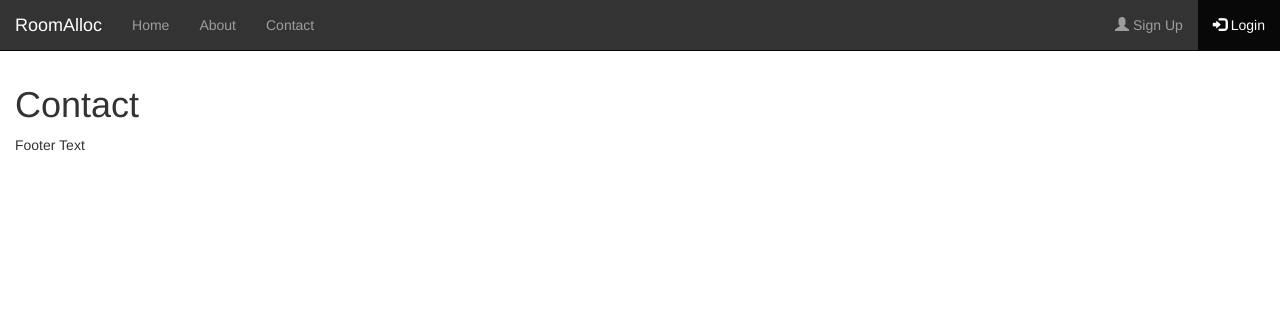
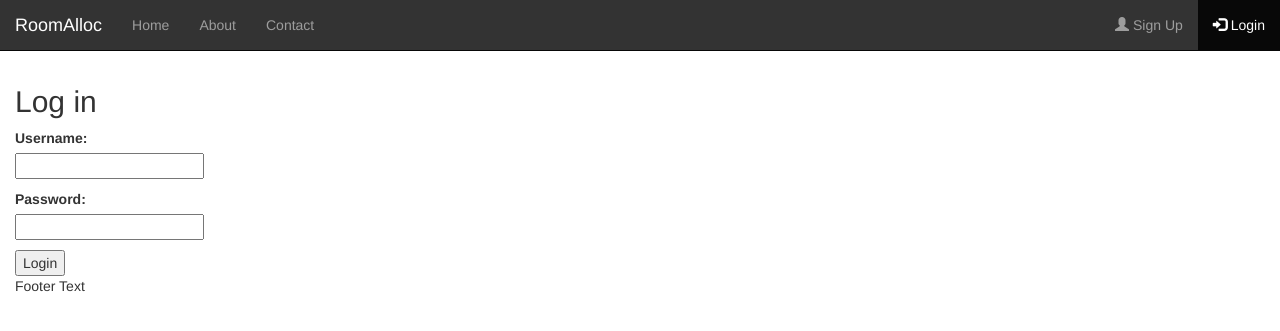
Before and after one commit to cnguyenm/RoomAlloc, a Django app: page /account/login/ in a window 1280 px wide. Shown: the top 331 px of the page. Run offline with Django 3.2, Linux system fonts and the light colour scheme; some libraries are stand-ins or nearby versions.

Commit message:
login, logout work

```diff
--- a/roomalloc/forms.py
+++ b/roomalloc/forms.py
@@ -16,6 +16,11 @@ class SignUpForm(UserCreationForm):
         fields = ('username', 'email', 'password1', 'password2')
 
 
+class SignInForm(forms.Form):
+    username = forms.CharField()
+    password = forms.CharField(widget=forms.PasswordInput)
+
+
 class UserForm(UserCreationForm):
     class Meta:
         model = User
--- a/roomalloc/templates/roomalloc/public/login.html
+++ b/roomalloc/templates/roomalloc/public/login.html
@@ -3,6 +3,30 @@
 
 {% block container %}
 
-<h1>Contact</h1>
+<h2>Log in </h2>
+
+{% if error_msg %}
+
+{{ error_msg }}
+
+{% endif %}
+
+<form method="post">
+    {% csrf_token %}
+
+    {% for field in form %}
+        <p>
+            {{ field.label_tag }}<br>
+            {{ field }}
+
+            {% if field.help_text %}
+            <small style="color: grey">{{ field.help_text|safe }}</small>
+            {% endif %}
+        </p>
+
+    {% endfor %}
+
+    <button type="submit">Login</button>
+</form>
 
 {% endblock %}
--- a/roomalloc/templates/roomalloc/user/user_home.html
+++ b/roomalloc/templates/roomalloc/user/user_home.html
@@ -4,4 +4,6 @@
 
 You are in user home
 
+Hello {{ request.user.username }}
+
 {% endblock %}
--- a/roomalloc/urls.py
+++ b/roomalloc/urls.py
@@ -15,10 +15,12 @@ urlpatterns = [
     url(r'^public/contact/$', public.contact, name='contact'),
 
     # account
-    url(r'^account/signup/$', account.signup, name='signup'),
+    url(r'^account/signup/$', account.signup , name='signup'),
     url(r'^account/login/$' , account.log_in , name='login'),
     url(r'^account/logout/$', account.log_out, name='logout'),
 
     # user
-    url(r'^user/$'          , user.home  , name='user_home'),
+    url(r'^user/$'          , user.home     , name='user_home'),
+    url(r'^user/reserve/$'  , user.reserve  , name='user_reserve'),
+    url(r'^user/explore/$'  , user.explore  , name='user_explore'),
 ]
--- a/roomalloc/view/account.py
+++ b/roomalloc/view/account.py
@@ -5,14 +5,17 @@ account.py:
 Deal with operation with account
 
 """
-from django.contrib.auth import login, authenticate
+from django.contrib.auth import login, logout, authenticate
 from django.contrib.auth.forms import UserCreationForm
 from django.shortcuts import render, redirect
 from django.http import HttpResponse
+from django.urls import reverse
 
-from roomalloc.forms import UserForm, ProfileForm, SignUpForm
+from django.contrib.auth.models import Group
 
-from roomalloc.const import Template
+from roomalloc.forms import UserForm, ProfileForm, SignUpForm, SignInForm
+
+from roomalloc.const import Template, GroupName
 from roomalloc.const import TplConst as T
 # Create your views here.
 
@@ -27,13 +30,20 @@ def signup(request):
             user = form.save()
             user.refresh_from_db() # load the profile
             user.profile.email = form.cleaned_data.get('email')
+
+            # add to group
+            normal_group = Group.objects.get(name='normal')
+            user.groups.add(normal_group)
+
+            # save
             user.save()
 
+            # log user in
             raw_passwd = form.cleaned_data.get('password1')
             user = authenticate(username=user.username, password=raw_passwd)
             login(request, user)
 
-            return redirect('/user/')
+            return redirect( reverse('roomalloc:user_home') )
 
     else:
             form = SignUpForm()
@@ -42,7 +52,36 @@ def signup(request):
 
 
 def log_in(request):
-    return render(request, Template.ACC_LOGIN, {T.NBAR:"login"})
+
+    # default form
+    form = SignInForm(request.POST)
+    error_msg = None
+
+    # if post
+    if request.method == "POST":
+        if form.is_valid():
+            username = form.cleaned_data['username']
+            password = form.cleaned_data['password']
+            user = authenticate(username=username, password=password)
+            if (user is not None):
+                login(request, user)
+                return redirect( reverse('roomalloc:user_home') )
+
+            else:
+                error_msg = "Wrong username, or password"
+
+    else:
+        form = SignInForm()
+
+    return render(request, Template.ACC_LOGIN,
+        {T.NBAR:"login", 'form':form, 'error_msg':error_msg}
+    )
+
 
 def log_out(request):
-    return HttpResponse("Log out");
+    logout(request)
+    return redirect(reverse("roomalloc:index"))
+
+
+def is_user_normal(user):
+    return user.groups.filter(name=GroupName.NORMAL).exists()
```
Also changed, not shown: roomalloc/templates/roomalloc/user/user_base.html (+6 -9 lines), roomalloc/view/user.py (+11 -2 lines), roomalloc/templates/roomalloc/staff/staff_base.html (added).
